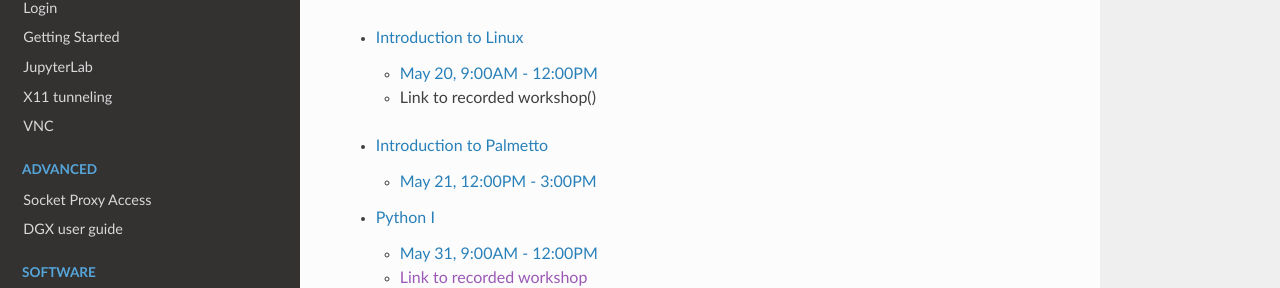
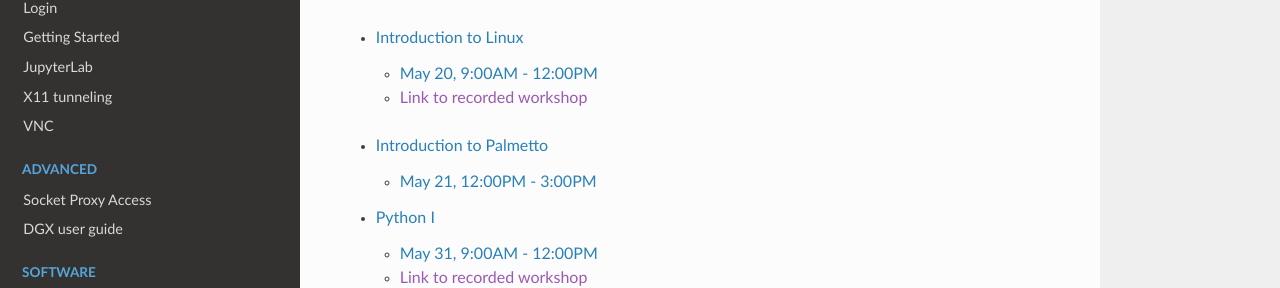
Before and after one commit to clemsonciti/palmetto-documentation, an MkDocs documentation site: the page built from docs/training/schedule.md, in a window 1280 px wide and 900 px high. Shown: the part 273-561 px from the top of the window. Built offline with MkDocs 1.6.1, drawn with Linux system fonts in a browser that asks for light colours; nearby versions of some CDN libraries.

```diff
--- a/docs/training/schedule.md
+++ b/docs/training/schedule.md
@@ -8,7 +8,7 @@ require Clemson's authentication to view. Downloading is not permitted.*
 
 - [Introduction to Linux](workshop.md#introduction-to-linux)
     - [May 20, 9:00AM - 12:00PM](https://cucourse.app.clemson.edu/it-training/sessions.php)
-    - Link to recorded workshop()
+    - [Link to recorded workshop]()
 <!---      - [January 12, 9:00AM - 12:00PM](https://clemson.zoom.us/rec/share/G0dgZqiMYzo_AYbGoA0TD3liLCZJ3IlWjBJXUj9a1Rl627fEBu12D4-0ZEuiLoci.ssdkbiEEIKG7dTrF) -->
 - [Introduction to Palmetto](workshop.md#introduction-to-research-computing-on-palmetto-cluster)
     - [May 21, 12:00PM - 3:00PM](https://cucourse.app.clemson.edu/it-training/sessions.php)
```
